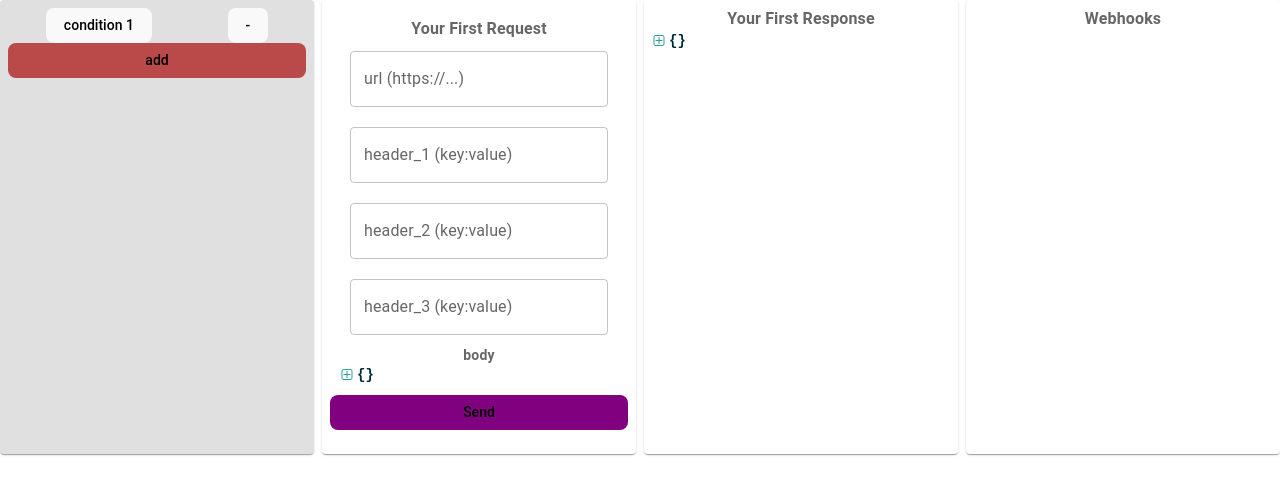
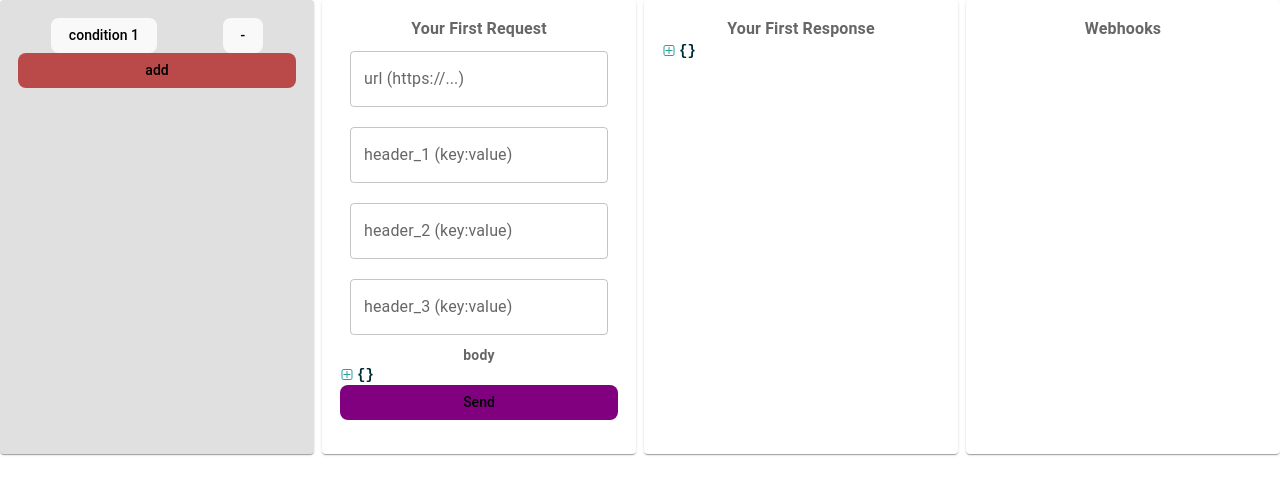
Before and after one commit to galawoj/webhook, a React (Vite) app: page / in a window 1280 px wide. Shown: the top 494 px of the page. Built offline with nearby package versions, Linux system fonts and the light colour scheme; no server answers; the database is empty.

Commit message:
change style WebhookDataList

```diff
--- a/src/components/Cart.tsx
+++ b/src/components/Cart.tsx
@@ -11,7 +11,11 @@ export default function Cart({
   return (
     <Grid2 size={3}>
       <CartItem sx={{ background: `${mode === "condition" && "#E0E0E0"}` }}>
-        {children}
+        <div
+          style={{ padding: "10px", display: "flex", flexDirection: "column" }}
+        >
+          {children}
+        </div>
       </CartItem>
     </Grid2>
   );
--- a/src/components/requestForm/RequestForm.tsx
+++ b/src/components/requestForm/RequestForm.tsx
@@ -7,7 +7,7 @@ export default function RequestForm({ mode }: { mode: boolean }) {
   const dispatch = useAppDispatch();
 
   return (
-    <div style={{ padding: "10px", display: "flex", flexDirection: "column" }}>
+    <>
       <header style={{ textAlign: "center", fontSize: "12pt" }}>
         <b>{mode ? `Your First Request` : "Condition Request"}</b>
         {!mode && (
@@ -25,6 +25,6 @@ export default function RequestForm({ mode }: { mode: boolean }) {
       <RequestTextField type={mode ? "firstReq" : "condReq"} id="header_2" />
       <RequestTextField type={mode ? "firstReq" : "condReq"} id="header_3" />
       <RequestBody type={mode ? "firstReq" : "condReq"} />
-    </div>
+    </>
   );
 }
--- a/src/components/webhookData/WebhookDataList.tsx
+++ b/src/components/webhookData/WebhookDataList.tsx
@@ -11,7 +11,7 @@ function WebhookDataList() {
       <header style={{ textAlign: "center", fontSize: "12pt" }}>
         <b>Webhooks</b>
       </header>
-      <ul>
+      <ul style={{ padding: 0, margin: 0 }}>
         <ListItems array={webhookData}>
           {(item) => (
             <li key={item.id}>
```
